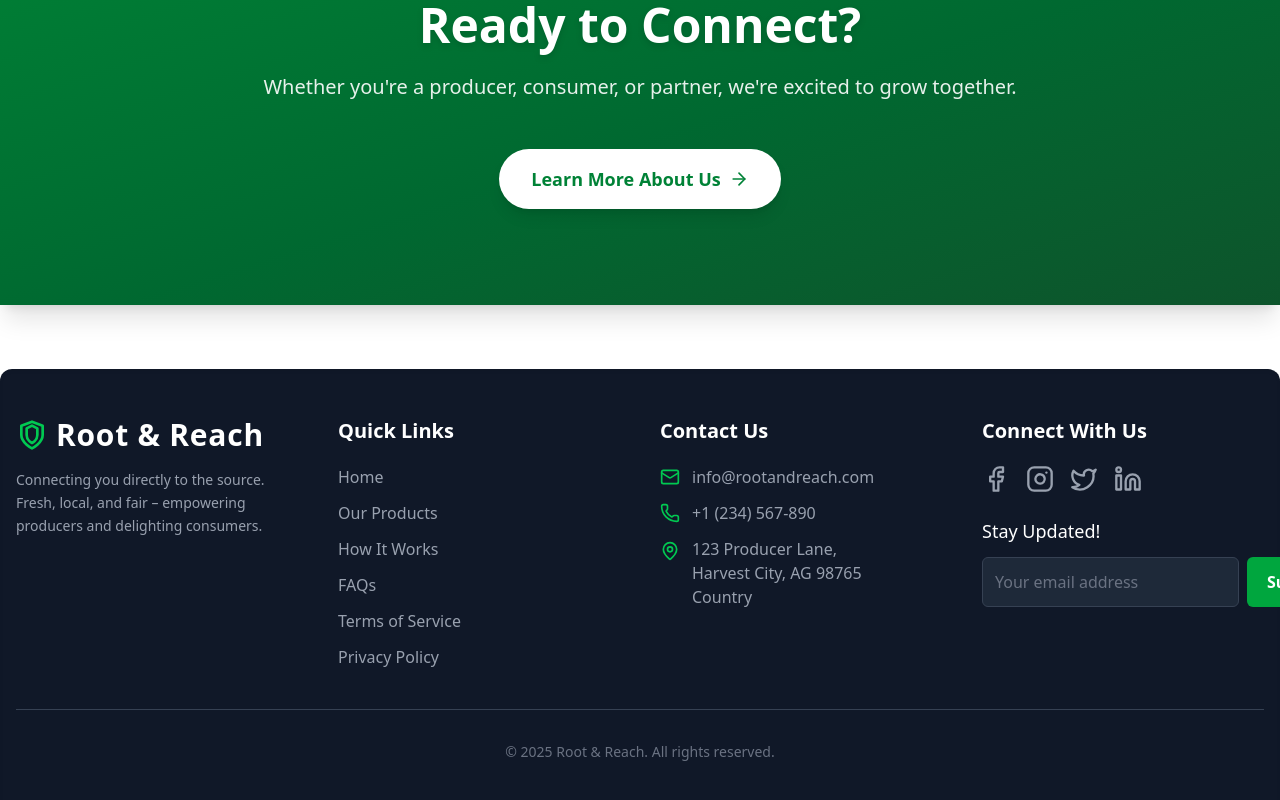
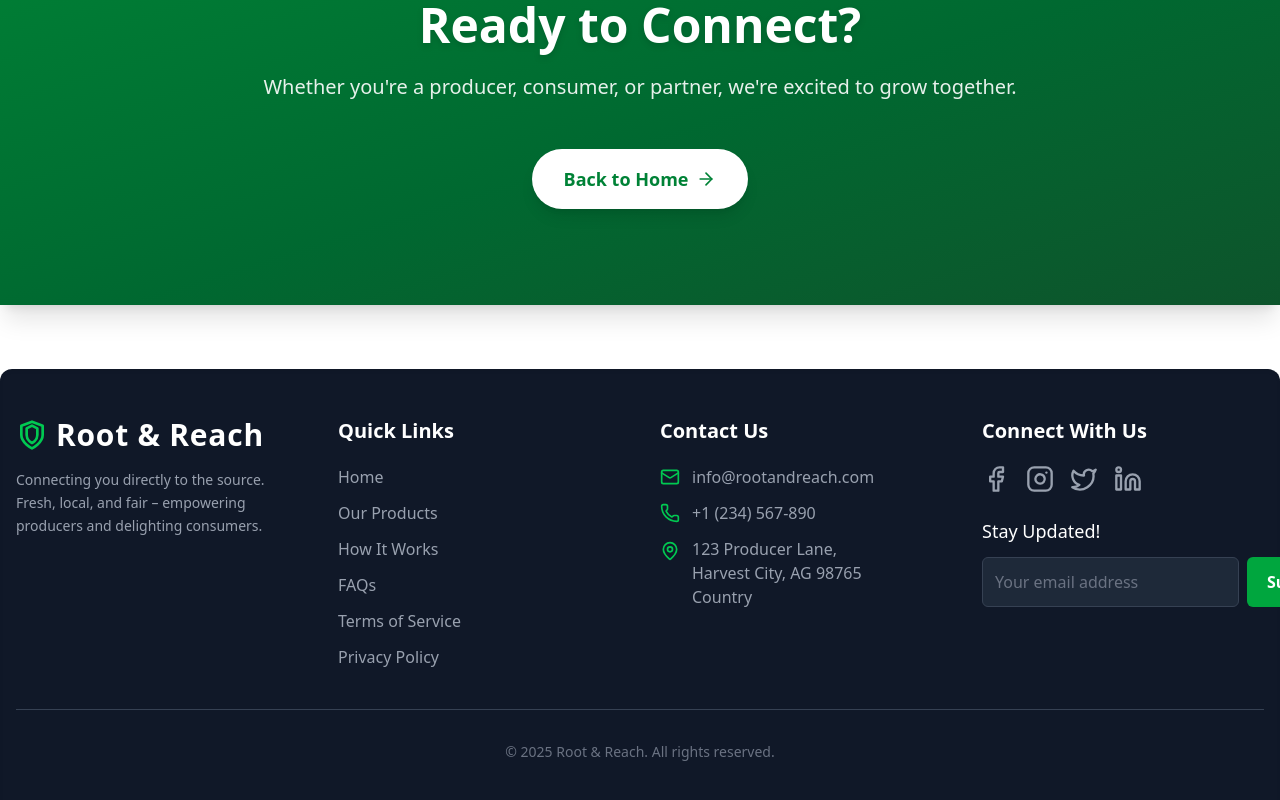
Before and after one commit to willardcsoriano/root-and-reach-ph-frontend, a Next.js app: page /contact in a window 1280 px wide. Shown: the part 1663-2463 px from the top of the page. Built offline with nearby package versions, Linux system fonts and the light colour scheme.

Commit message:
update: change CTA button text and link on contact page

```diff
--- a/src/app/contact/page.tsx
+++ b/src/app/contact/page.tsx
@@ -18,8 +18,8 @@ const ContactPage = () => {
       <CTA
         title="Ready to Connect?"
         text="Whether you're a producer, consumer, or partner, we're excited to grow together."
-        buttonText="Learn More About Us"
-        buttonLink="/about"
+        buttonText="Back to Home" // Changed text
+        buttonLink="/" // Changed link
       />
     </div>
   );
```
